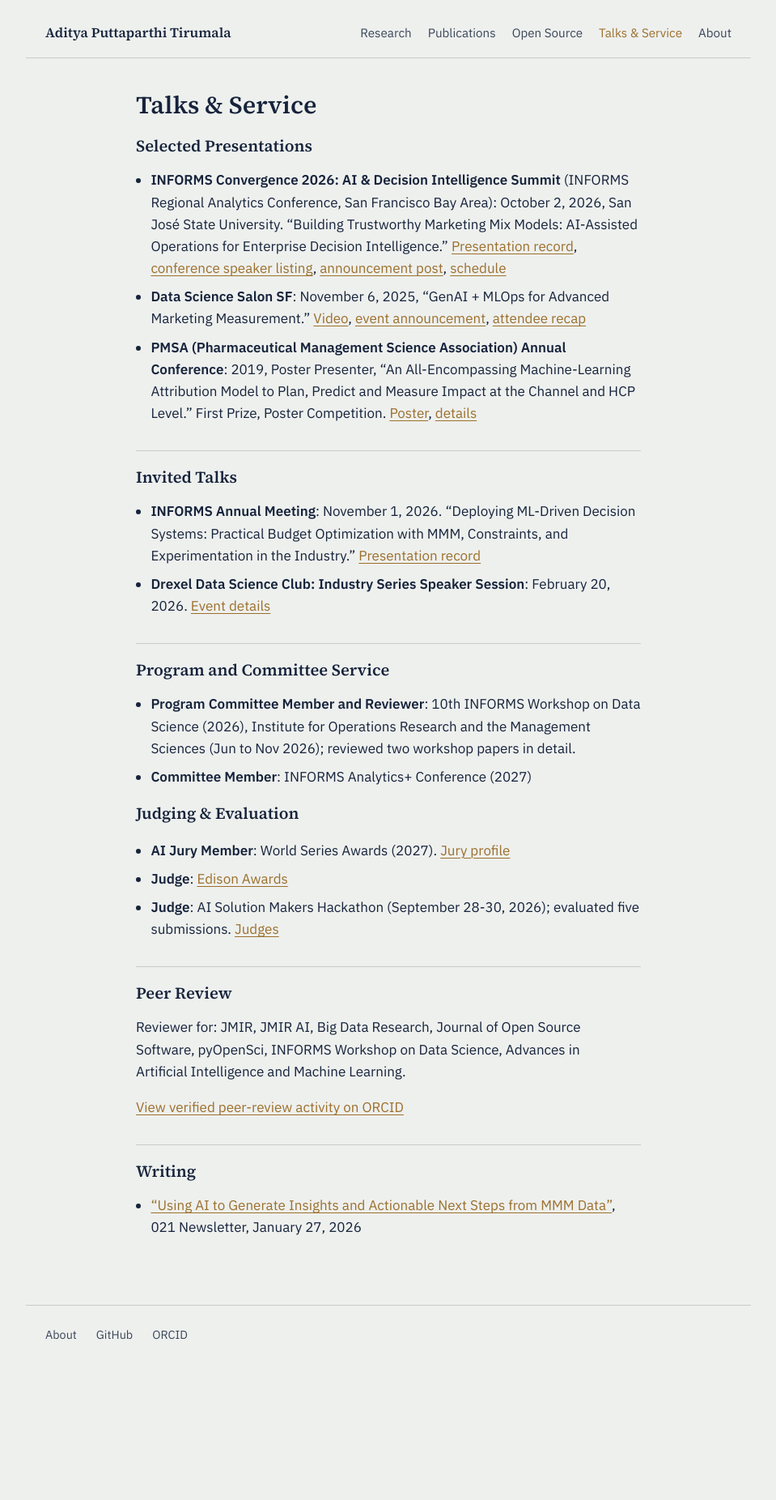
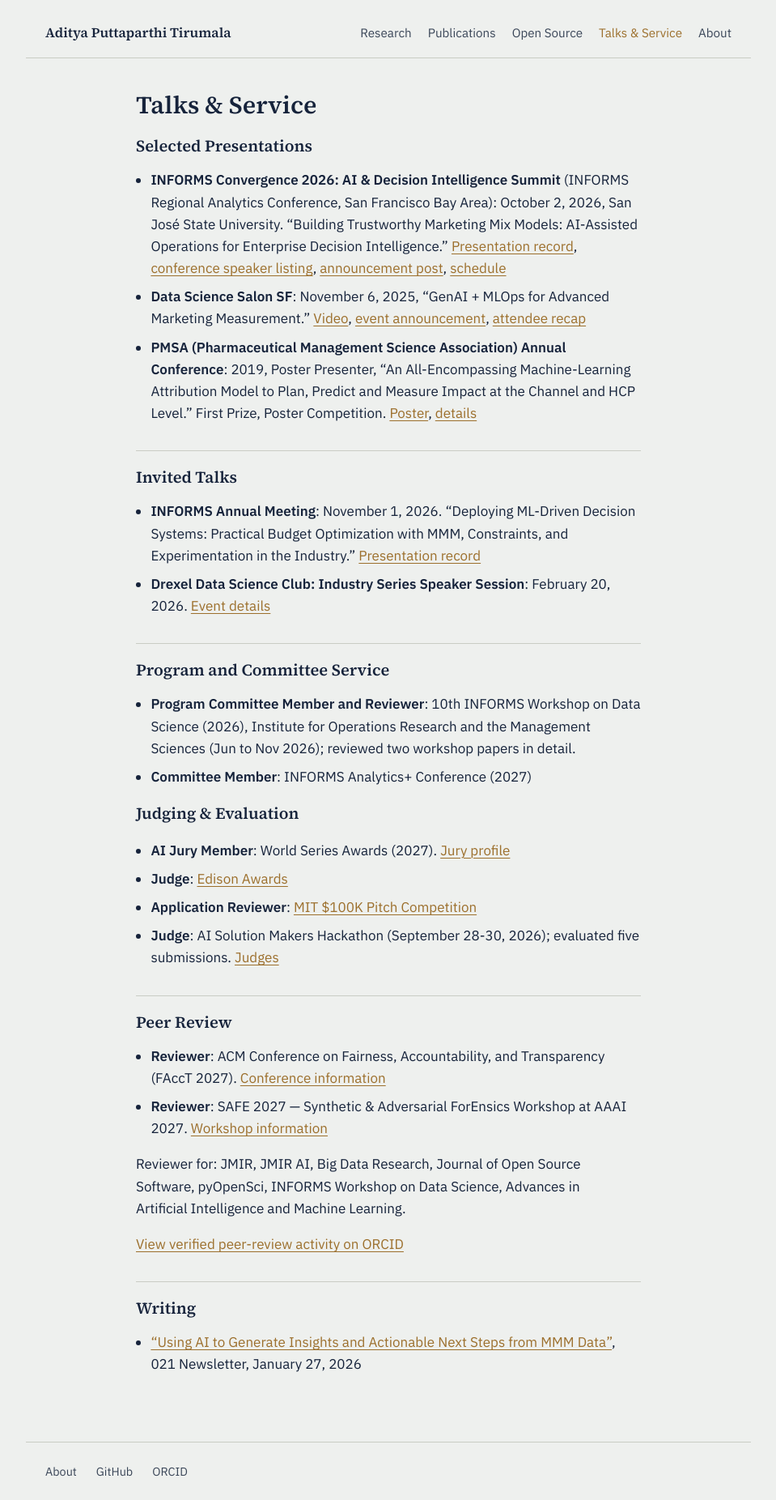
Before and after one commit to adityapt/personal-repo, a Jekyll site: the page built from talks-service.md, in a window 1280 px wide. Shown: the whole page at 81% size, without its empty margins (160-1119 px from the left). Built offline with Jekyll 4.4.1, drawn with Linux system fonts in a browser that asks for light colours; before the commit the page ends 1683 px from its top, so only the background shows below that.

Commit message:
Add review and judging service roles
Co-authored-by: Codex <noreply@openai.com>

```diff
--- a/talks-service.md
+++ b/talks-service.md
@@ -26,9 +26,13 @@ permalink: /talks-service/
 
 - **AI Jury Member**: World Series Awards (2027). [Jury profile](https://www.worldseriesawards.com/jury/aditya-puttaparthi-tirumala-daab11)
 - **Judge**: [Edison Awards](https://edisonawards.com/)
+- **Application Reviewer**: [MIT $100K Pitch Competition](https://sloangroups.mit.edu/w/bWl0c2xvYW46SHViOjIzNzk1/_/events/bWl0c2xvYW46RXZlbnQ6MTkzNjQzNQ==)
 - **Judge**: AI Solution Makers Hackathon (September 28-30, 2026); evaluated five submissions. [Judges](https://aisolutionmakers.com/#/judges)
 
 ## Peer Review
+
+- **Reviewer**: ACM Conference on Fairness, Accountability, and Transparency (FAccT 2027). [Conference information](https://facctconference.org/2027/cfp.html)
+- **Reviewer**: SAFE 2027 — Synthetic & Adversarial ForEnsics Workshop at AAAI 2027. [Workshop information](https://www.safeworkshop.org/aaai-2027/)
 
 Reviewer for: JMIR, JMIR AI, Big Data Research, Journal of Open Source Software, pyOpenSci, INFORMS Workshop on Data Science, Advances in Artificial Intelligence and Machine Learning.
 
```
